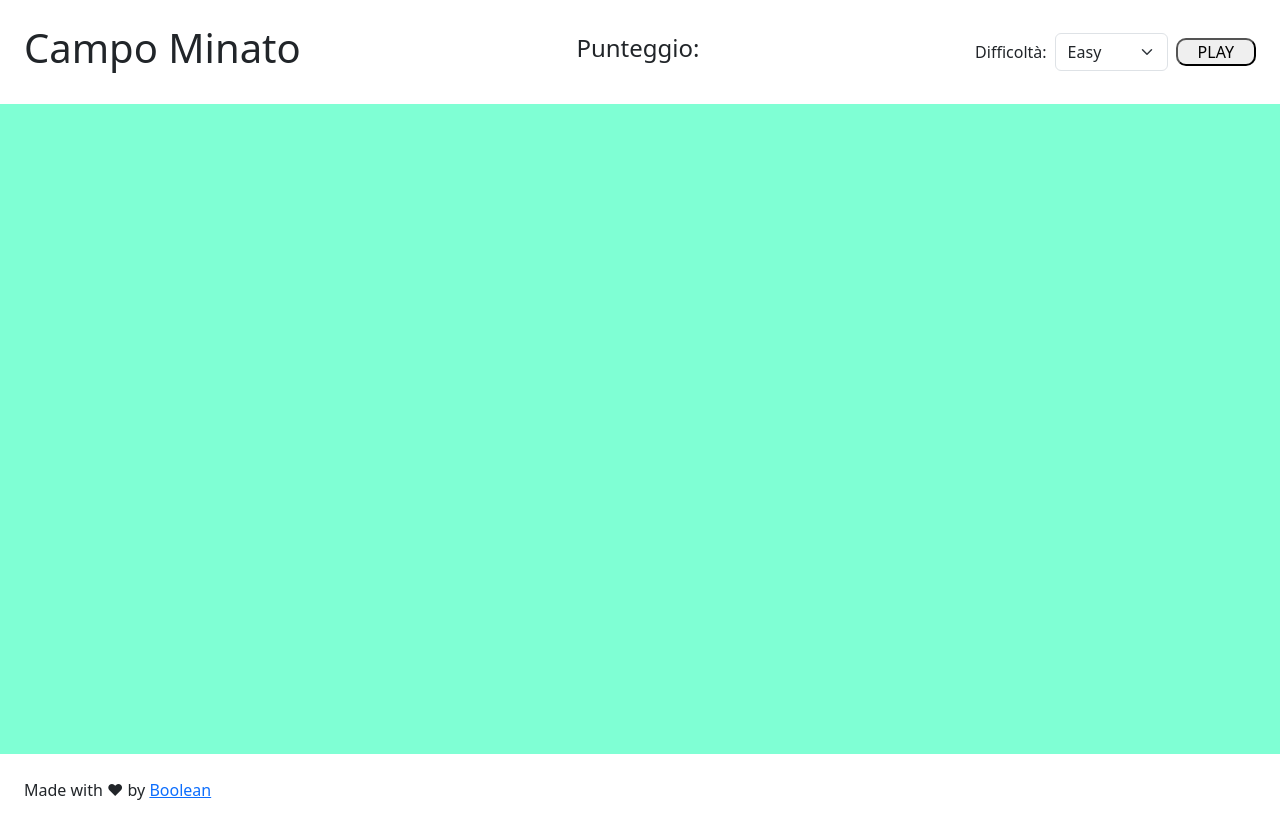
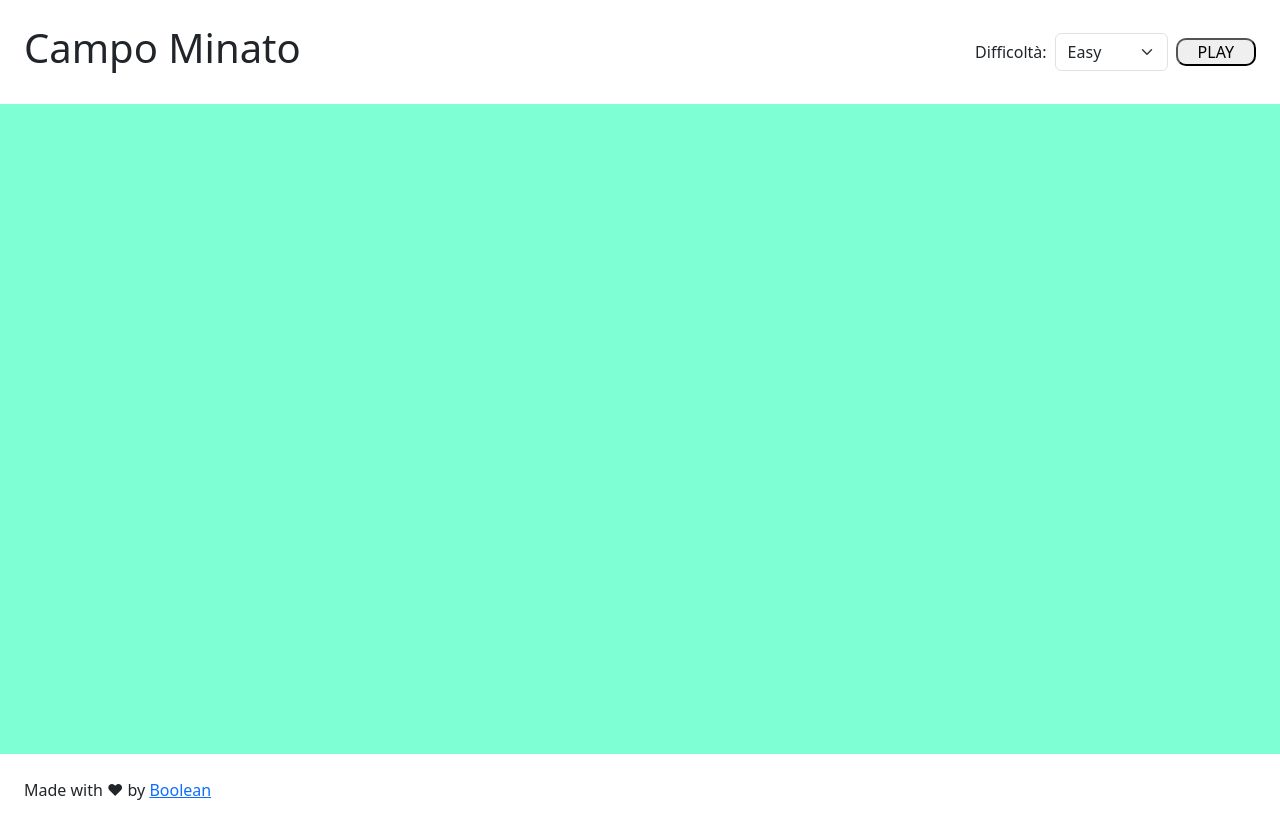
Before and after one commit to leonardoolia/js-campominato-dom, a plain HTML site: page index.html in a window 1280 px wide. Drawn offline with nearby package versions, Linux system fonts and the light colour scheme.

Commit message:
fixed score

```diff
--- a/index.html
+++ b/index.html
@@ -22,7 +22,7 @@
     <!--? HEADER -->
     <header class="d-flex justify-content-between align-items-center container-fluid p-4">
         <h1>Campo Minato</h1>
-        <h4 id="score">Punteggio:</h4>
+        <h4 id="score"></h4>
         <form id="form" class="d-flex align-items-center gap-2">
             <label for="difficulty" class="form-label ">Difficoltà:</label>
             <select id="difficulty" class="form-select" aria-label="Default select example">
```
